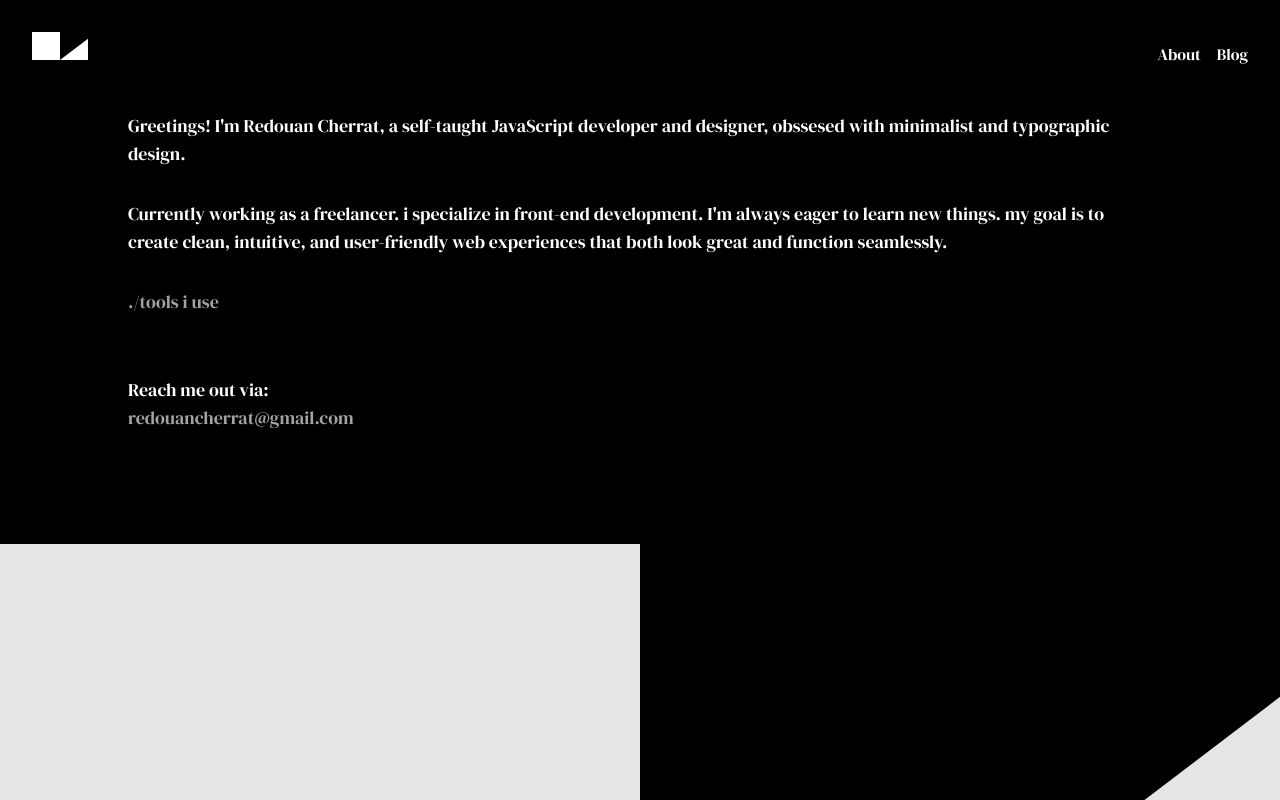
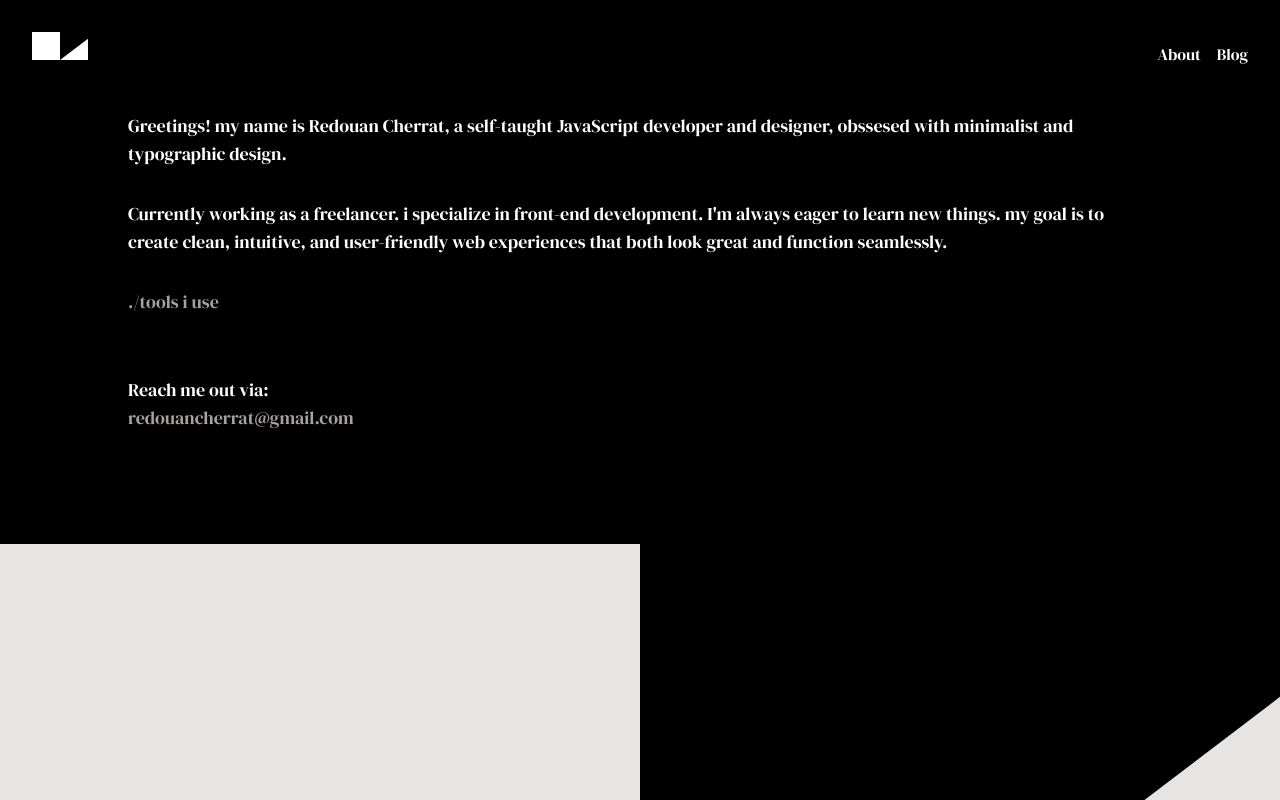
Before and after one commit to resherra/rssh.studio, a Next.js app: page /about in a window 1280 px wide. Shown: the top 800 px of the page. Built offline with nearby package versions, Linux system fonts and the light colour scheme.

Commit message:
about / tools pages

```diff
--- a/app/about/page.js
+++ b/app/about/page.js
@@ -6,8 +6,8 @@ export default function AboutPage() {
       <div className="flex flex-col gap-8 justify-between">
         <div className="flex flex-col gap-8">
           <div className="flex flex-col gap-8">
-            <p>Greetings! I'm Redouan Cherrat, a self-taught JavaScript developer and designer, obssesed with minimalist and typographic design.</p>
-            <p>Currently working as a freelancer. i specialize in front-end development. I'm always eager to learn new things. my goal is to create clean, intuitive, and user-friendly web experiences that both look great and function seamlessly.</p>
+            <p>Greetings! my name is Redouan Cherrat, a self-taught JavaScript developer and designer, obssesed with minimalist and typographic design.</p>
+            <p>Currently working as a freelancer. i specialize in front-end development. I&apos;m always eager to learn new things. my goal is to create clean, intuitive, and user-friendly web experiences that both look great and function seamlessly.</p>
           </div>
           <div>
             <Link className="text-stone-400" href={`/tools`}>
--- a/app/tools/page.js
+++ b/app/tools/page.js
@@ -13,7 +13,7 @@ export default function tools() {
           <p className="text-stone-400">when im building some APIs:</p>
           <p>Expressjs, MongoDB</p>
           <p className="text-stone-400">
-            currently i'm exploring: <span className="text-white">TypeScript, Prisma..</span>{" "}
+            currently i&apos;m exploring: <span className="text-white">TypeScript, Prisma..</span>{" "}
           </p>
         </div>
         <div className="flex flex-col gap-3">
```
